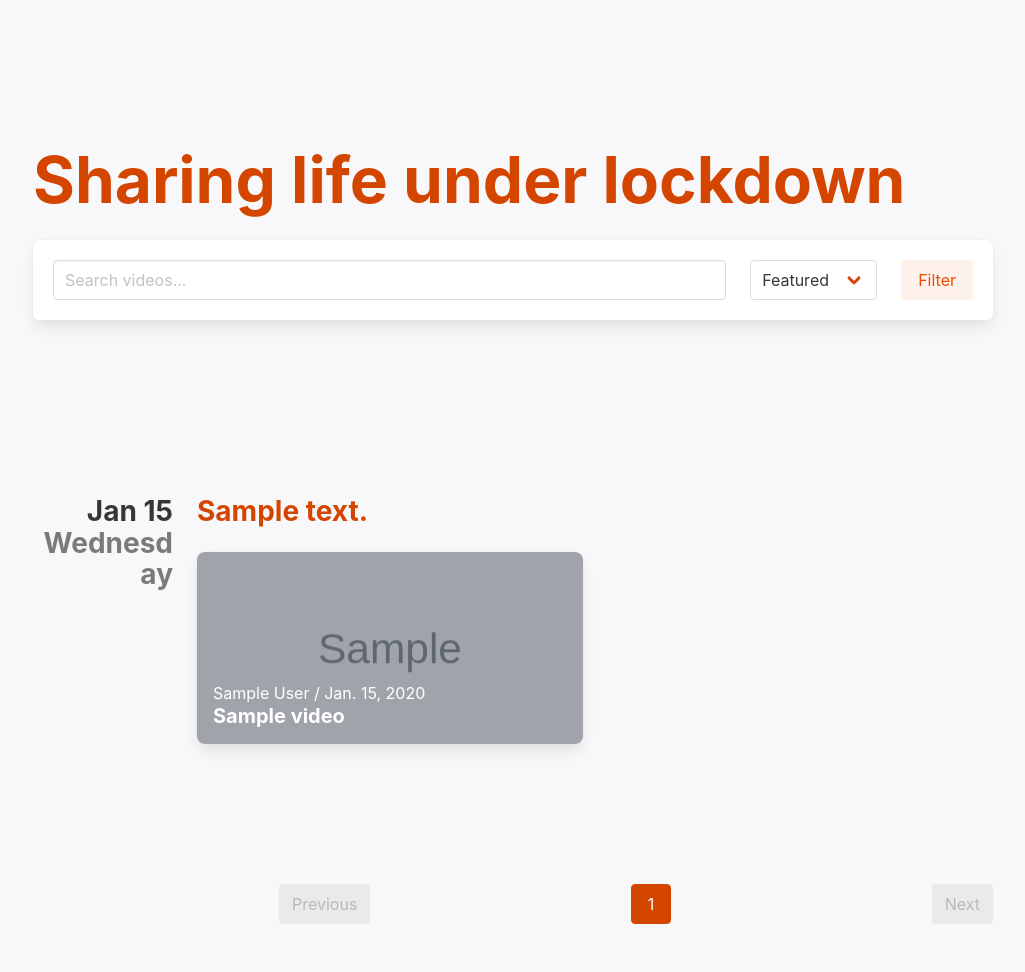
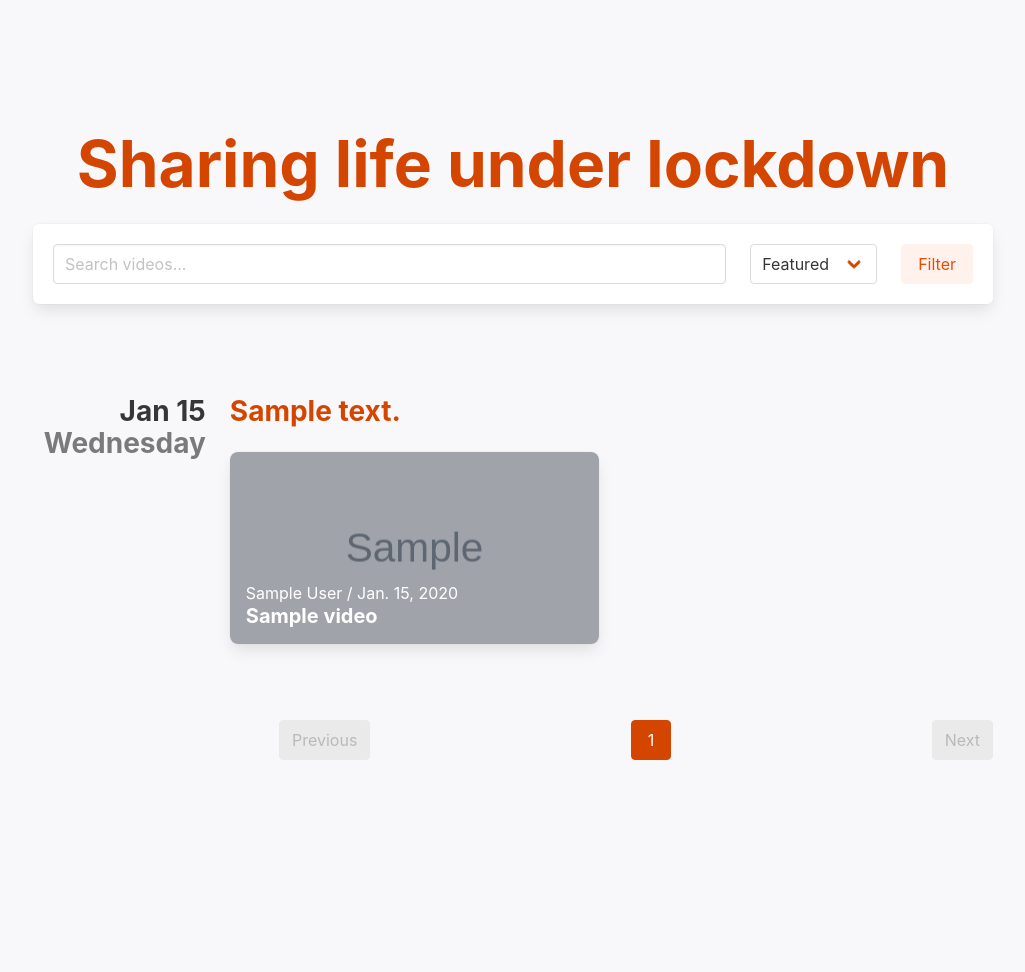
Before and after one commit to milesmcc/covideo, a Django app: page /videos/ in a window 1280 px wide. Shown: the part 66-1038 px from the top of the page, without its empty margins (127-1152 px from the left). After the commit the page ends 826 px from the top, so only its background shows below. Run offline with Django 3.2, Linux system fonts and the light colour scheme; tables that the repository leaves empty hold one stand-in row (values such as "Sample post"); grey boxes marked "Sample" are stand-in pictures; style sheets or scripts are compiled from the project's sources; parts of the project's set-up code (start-up, migrations or seed data) failed here and were passed over; some libraries are stand-ins or nearby versions; some web fonts are replaced.

Commit message:
Improve browse layout

```diff
--- a/covideo/videos/templates/videos/includes/feed.html
+++ b/covideo/videos/templates/videos/includes/feed.html
@@ -4,13 +4,13 @@
 
 {% for date in videos_by_date %}
 <section class="subsection">
-    <section class="subsection" style="margin-bottom: 8rem;">
+    <section class="subsection" style="margin: 4rem 0;">
         <div class="columns">
-            <div class="column is-2 has-text-right-desktop">
+            <div class="column has-text-right-desktop is-one-fifth">
                 <div class="is-sticky-desktop">
-                    <h1 class="title is-size-4 is-marginless is-smaller-mobile">
+                    <h1 class="title is-size-4 is-marginless">
                         {{date.grouper|date:"b j"|capfirst}}</h1>
-                    <h1 class="title is-size-4 is-smaller-mobile has-text-grey">{{date.grouper|date:"l"|capfirst}}
+                    <h1 class="title is-size-4 has-text-grey">{{date.grouper|date:"l"|capfirst}}
                     </h1>
                 </div>
             </div>
@@ -23,7 +23,7 @@
                     </div>
                     {% empty %}
                 </div>
-                <h3 class="title is-size-4 has-text-weight-bold is-smaller-mobile has-text-grey">There are no videos for
+                <h3 class="title is-size-4 has-text-weight-bold has-text-grey">There are no videos for
                     this date.</h3>
                 {% endfor %}
             </div>
--- a/covideo/videos/templates/videos/views/browse.html
+++ b/covideo/videos/templates/videos/views/browse.html
@@ -3,11 +3,11 @@
 {% load bulma_tags humanize pagination %}
 
 {% block content %}
-<section class="subsection {% if expanded %}is-tall{% endif %}" style="margin-bottom: 5rem;">
+<section class="subsection" style="margin: 5rem 0;">
     <div class="columns is-centered">
         <div class="column is-12">
             {% if expanded %}
-            <h1 class="title is-size-1 has-text-primary is-smaller-mobile">Sharing life under lockdown</h1>
+            <h1 class="title is-size-1 has-text-primary has-text-centered is-smaller-mobile">Sharing life under lockdown</h1>
             {% endif %}
             <form method="GET" class="box">
                 <div class="columns is-vcentered">
--- a/kubernetes/django.yml
+++ b/kubernetes/django.yml
@@ -21,7 +21,7 @@ spec:
             secretName: google-app-credentials
       containers:
       - name: "covideo-webserver"
-        image: "gcr.io/covideo/covideo:9a627d14d3365df92f1a264f8983b68e464e3a44"
+        image: "gcr.io/covideo/covideo:18ecbc7585e8c638b50bed258f30712dcd544683"
         command: ["./webserver.sh"]
         volumeMounts:
           - name: google-app-credentials
@@ -53,7 +53,7 @@ spec:
             secretName: google-app-credentials
       containers:
       - name: "covideo-celeryworker"
-        image: "gcr.io/covideo/covideo:9a627d14d3365df92f1a264f8983b68e464e3a44"
+        image: "gcr.io/covideo/covideo:18ecbc7585e8c638b50bed258f30712dcd544683"
         command: ["./celeryworker.sh"]
         volumeMounts:
           - name: google-app-credentials
```
